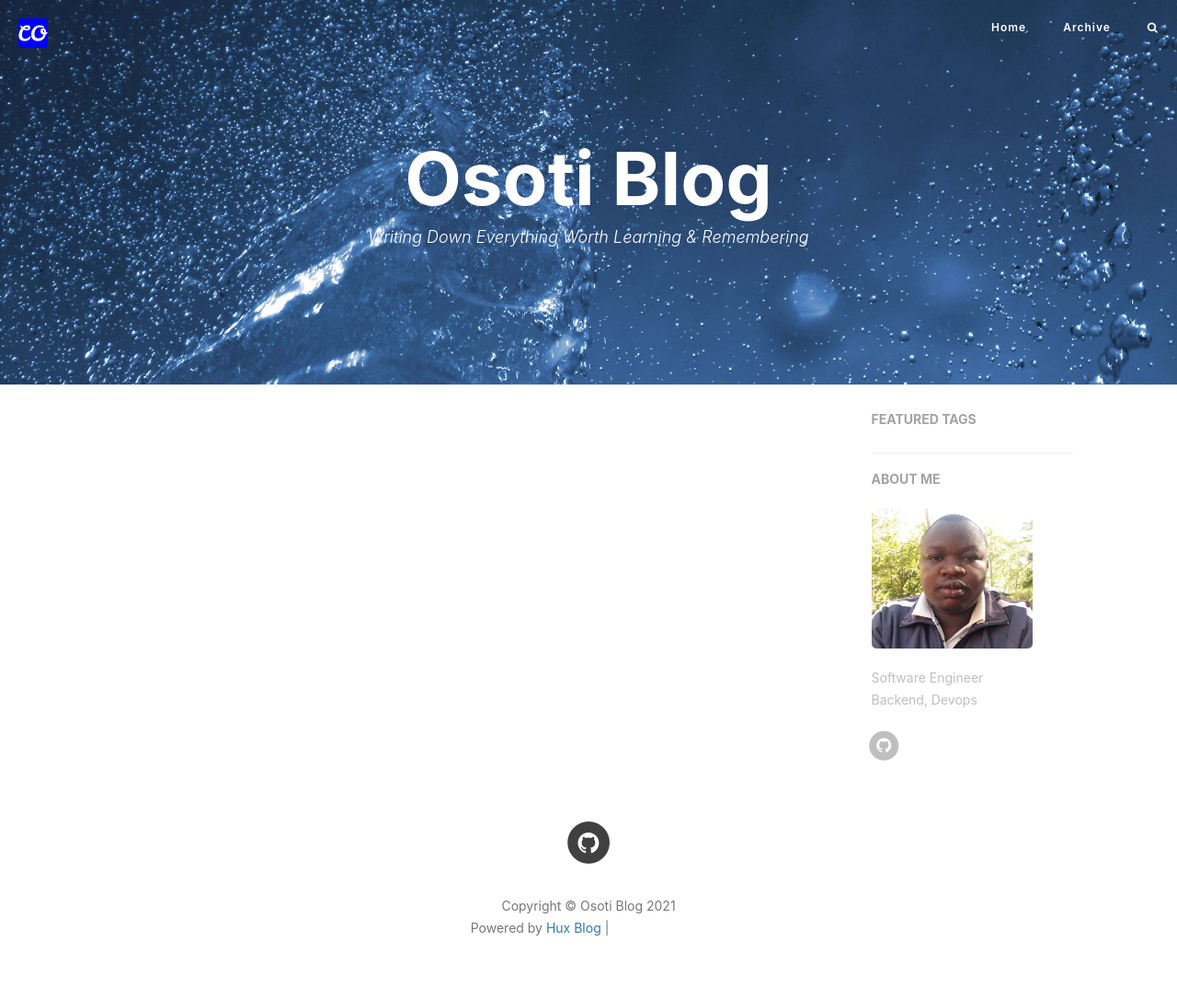
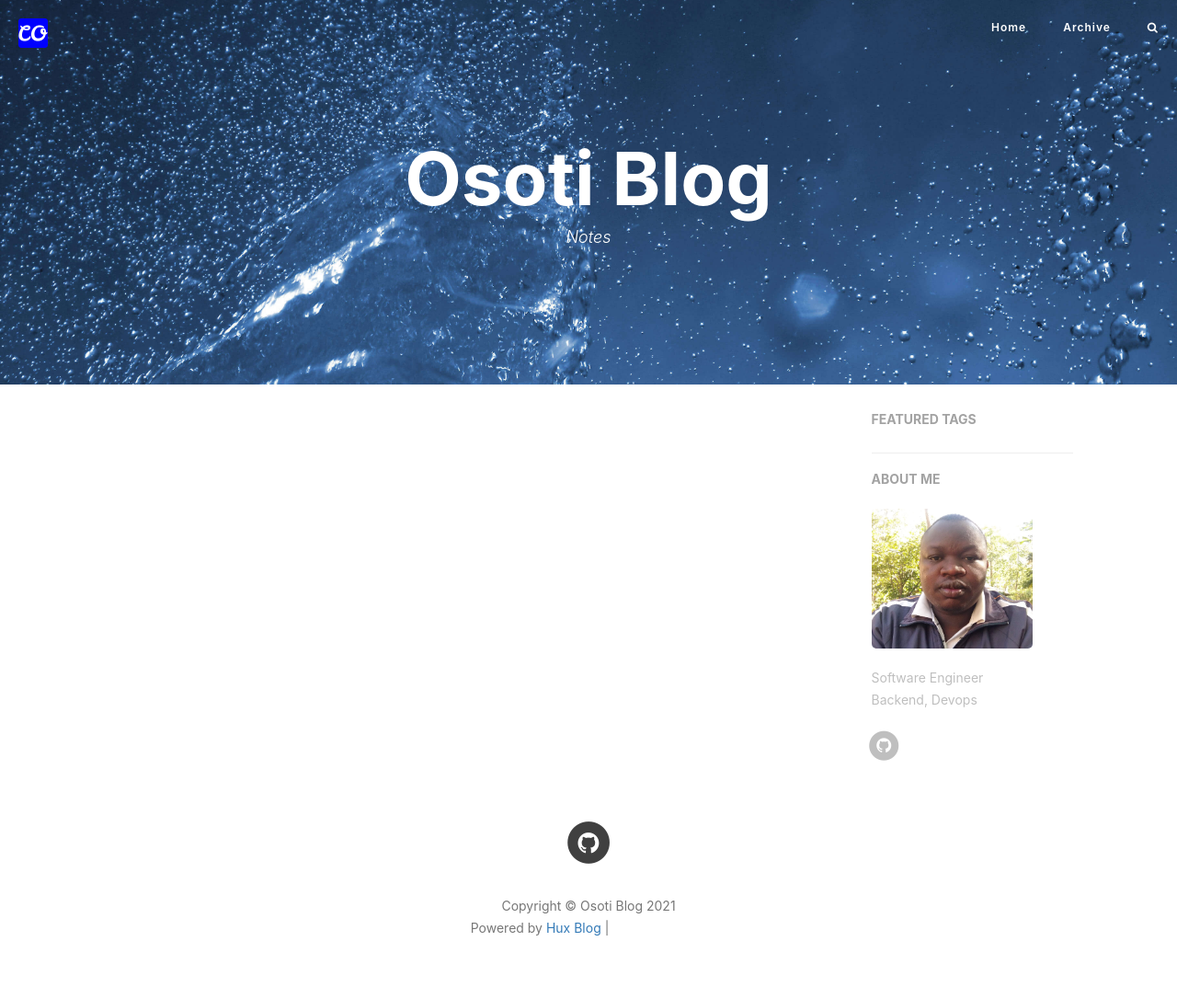
Before and after one commit to coosoti/blog, a Jekyll site: the page built from index.html, in a window 1280 px wide. Shown: the whole page at 92% size. Built offline with Jekyll 4.4.1, drawn with Linux system fonts in a browser that asks for light colours; nearby versions of some CDN libraries; the list of posts is cut into pages by our own code; comment, search, counter and statistics services are not loaded; grey boxes are pictures that could not be loaded.

```diff
--- a/_config.yml
+++ b/_config.yml
@@ -1,6 +1,6 @@
 # Site settings
 title: Osoti Blog
-SEOTitle: Software Enginer | Osoti Blog
+SEOTitle: Software Engineer | Osoti Blog
 header-img: img/homebg.jpg
 email: icampusvillage@gmail.com
 description: "Notes"
--- a/_includes/intro-header.html
+++ b/_includes/intro-header.html
@@ -21,7 +21,7 @@
     {% endif %}
 </style>
 {% if page.header-style == 'text' %}
-<header class="intro-header" >
+<header class="intro-header style-text" >
 {% else %}
 <header class="intro-header" >
 {% endif %}
--- a/_includes/nav.html
+++ b/_includes/nav.html
@@ -1,6 +1,6 @@
 <!-- Navigation -->
 {% if page.nav-style == "invert" or page.header-style == "text" %}
-<nav class="navbar navbar-default navbar-custom navbar-fixed-top navabar-inverse">
+<nav class="navbar navbar-default navbar-custom navbar-fixed-top invert">
     {% else %}
     <nav class="navbar navbar-default navbar-custom navbar-fixed-top">
         {% endif %}
--- a/index.html
+++ b/index.html
@@ -1,6 +1,6 @@
 ---
 layout: page
-description: "Writing Down Everything Worth Learning & Remembering"
+description: "Notes"
 ---
 
 {% for post in paginator.posts %}
```
